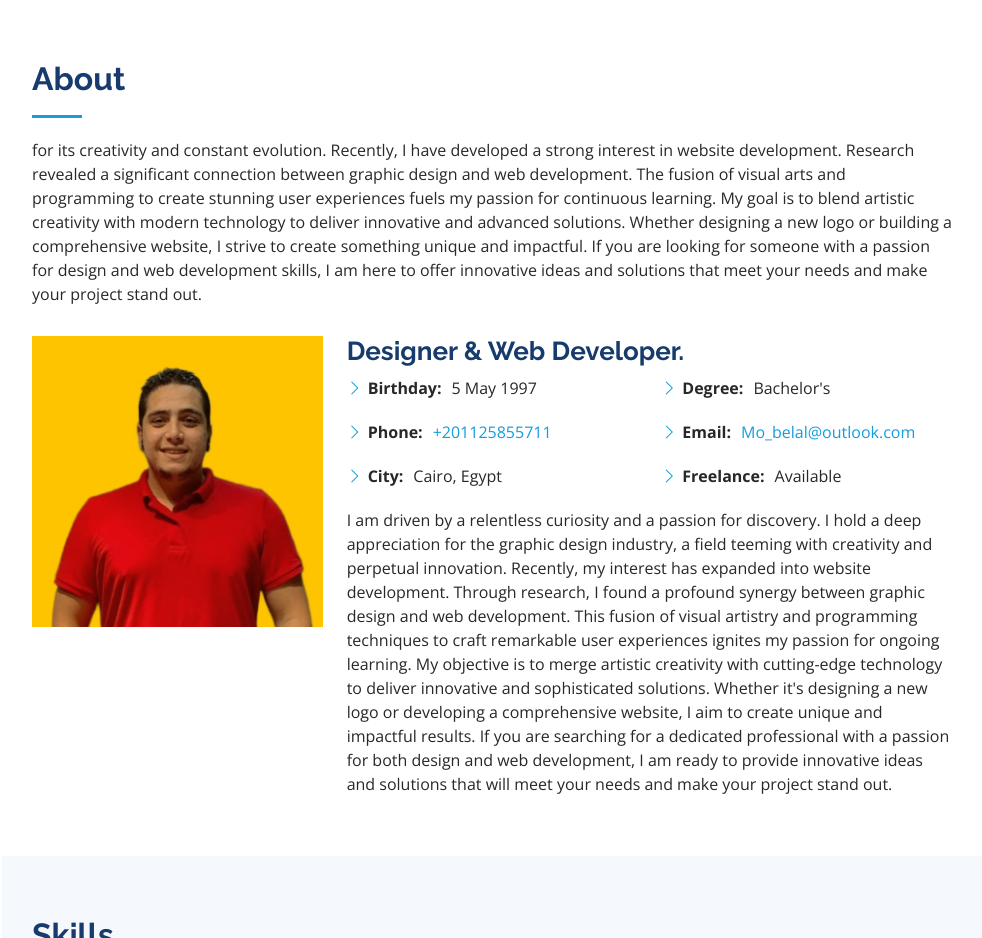
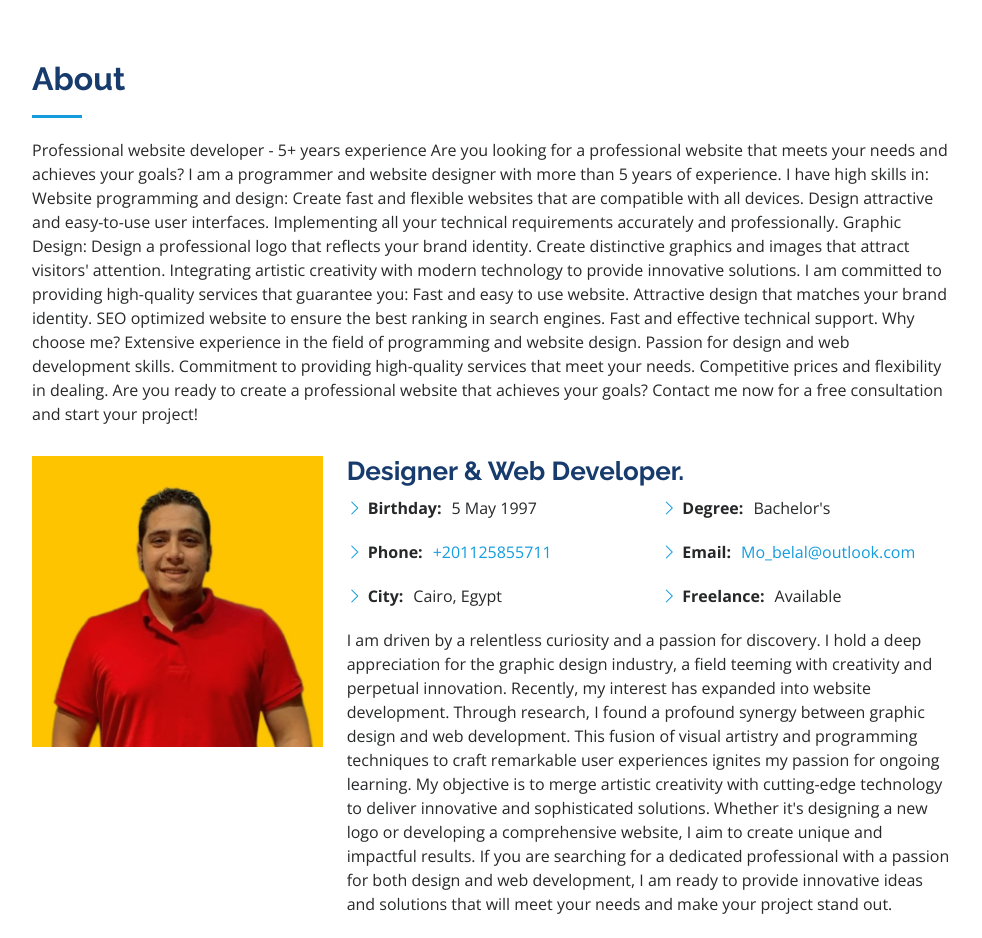
Before and after one commit to MohamedABelal/CV, a plain HTML site: page index.html in a window 1280 px wide. Shown: the part 800-1738 px from the top of the page, without its empty margins (298-1280 px from the left). Drawn offline with nearby package versions, Linux system fonts and the light colour scheme.

Commit message:
Update index.html

```diff
--- a/index.html
+++ b/index.html
@@ -131,13 +131,34 @@
           <div class="section-title">
             <h2>About</h2>
             <p>
-              for its creativity and constant evolution. Recently, I have developed a strong interest in website development. Research revealed a significant connection between graphic design and web development. The fusion of visual arts and programming to create stunning user experiences fuels my passion for continuous learning.
+             Professional website developer - 5+ years experience
+Are you looking for a professional website that meets your needs and achieves your goals?
 
-              My goal is to blend artistic creativity with modern technology to deliver innovative and advanced solutions. Whether designing a new logo or building a comprehensive website, I strive to create something unique and impactful.
+I am a programmer and website designer with more than 5 years of experience. I have high skills in:
 
-              If you are looking for someone with a passion for design and web development skills, I am here to offer innovative ideas and solutions that meet your needs and make your project stand out.
+Website programming and design:
+Create fast and flexible websites that are compatible with all devices.
+Design attractive and easy-to-use user interfaces.
+Implementing all your technical requirements accurately and professionally.
+Graphic Design:
+Design a professional logo that reflects your brand identity.
+Create distinctive graphics and images that attract visitors' attention.
+Integrating artistic creativity with modern technology to provide innovative solutions.
+I am committed to providing high-quality services that guarantee you:
 
+Fast and easy to use website.
+Attractive design that matches your brand identity.
+SEO optimized website to ensure the best ranking in search engines.
+Fast and effective technical support.
+Why choose me?
 
+Extensive experience in the field of programming and website design.
+Passion for design and web development skills.
+Commitment to providing high-quality services that meet your needs.
+Competitive prices and flexibility in dealing.
+Are you ready to create a professional website that achieves your goals?
+
+Contact me now for a free consultation and start your project!
             </p>
           </div>
 
```
